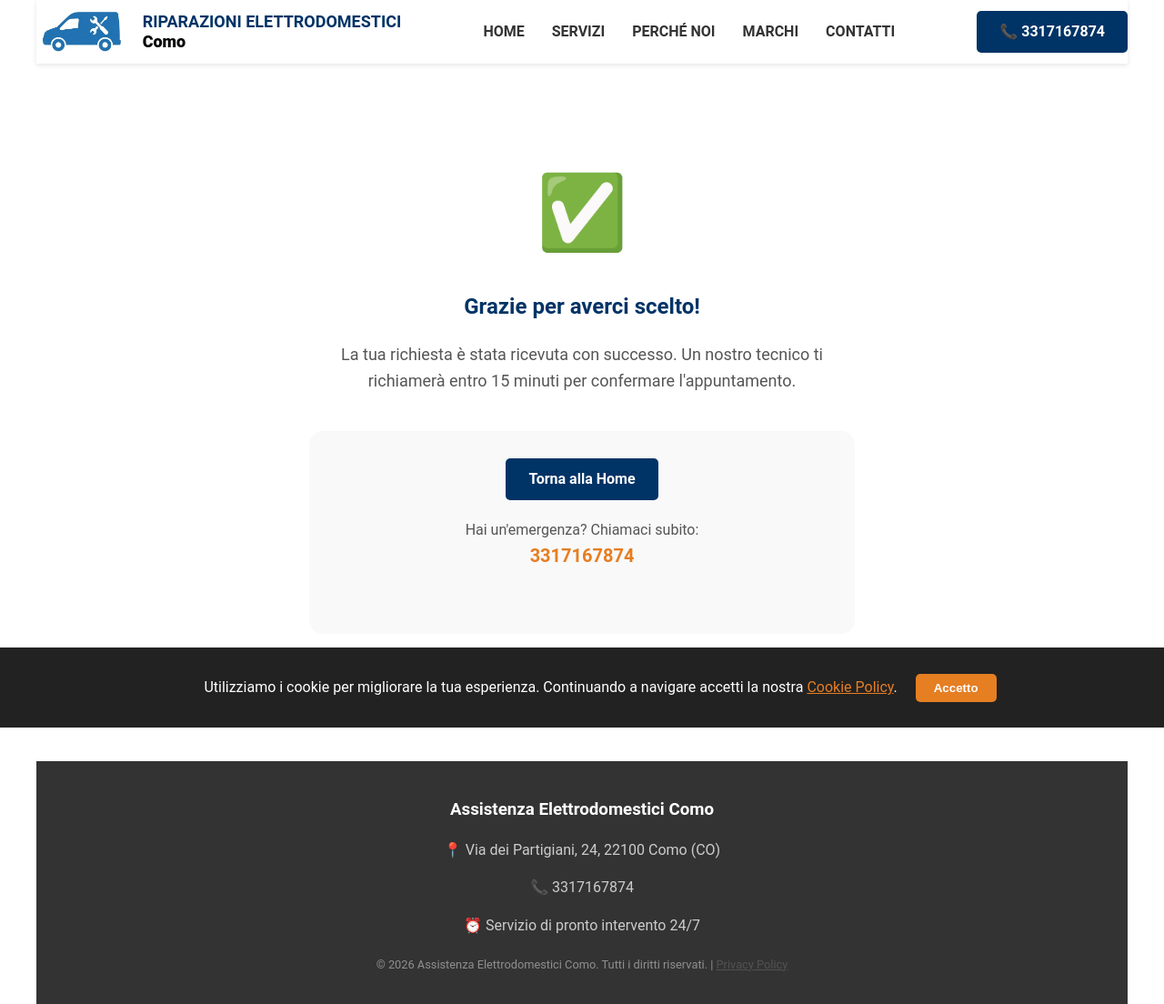
After one commit to alex739291/django-repair-site, a Django app: page /thanks/ in a window 1280 px wide. The commit adds this page. Shown: the whole page at 91% size. Run offline with Django 5.2, Linux system fonts and the light colour scheme.

Commit message:
Change SEO and add thanks.html

```diff
--- a/my_first_site/settings.py
+++ b/my_first_site/settings.py
@@ -23,7 +23,7 @@ BASE_DIR = Path(__file__).resolve().parent.parent
 SECRET_KEY = 'django-insecure-d9)$+bcb%_$w*8jn!$8$sdi-su@ml@t0rxxam8i&p+857(b%2@'
 
 # SECURITY WARNING: don't run with debug turned on in production!
-DEBUG = False
+DEBUG = True
 
 ALLOWED_HOSTS = ['www.tecnicoelettrodomesticicomo.it', '127.0.0.1']
 
--- a/pages/static/pages/style.css
+++ b/pages/static/pages/style.css
@@ -359,28 +359,34 @@ header {
 .brand-detail-section {
   padding: 60px 20px;
   max-width: 1200px;
-    margin: 0 auto; /* Центрируем блок на странице */
+  margin: 0 auto;
+  /* Центрируем блок на странице */
 }
 
 .brand-container {
   display: grid;
-    grid-template-columns: 1fr 1.5fr; /* Картинка занимает 1 часть, текст 1.5 части */
-    gap: 50px; /* Расстояние между картинкой и текстом */
+  grid-template-columns: 1fr 1.5fr;
+  /* Картинка занимает 1 часть, текст 1.5 части */
+  gap: 50px;
+  /* Расстояние между картинкой и текстом */
   align-items: start;
 }
 
 .brand-media img {
   width: 100%;
   height: auto;
-    border-radius: 15px; /* Скругленные углы */
-    box-shadow: 0 10px 30px rgba(0,0,0,0.1); /* Легкая тень */
+  border-radius: 15px;
+  /* Скругленные углы */
+  box-shadow: 0 10px 30px rgba(0, 0, 0, 0.1);
+  /* Легкая тень */
   object-fit: cover;
 }
 
 .brand-info h1 {
   font-size: 2.5rem;
   margin-bottom: 20px;
-    color: #333; /* Или ваш основной цвет */
+  color: #333;
+  /* Или ваш основной цвет */
 }
 
 .brand-text {
@@ -394,7 +400,8 @@ header {
   background-color: #f9f9f9;
   padding: 20px;
   border-radius: 10px;
-    border-left: 5px solid #ff6b6b; /* Акцентная полоска слева */
+  border-left: 5px solid #ff6b6b;
+  /* Акцентная полоска слева */
 }
 
 .action-area p {
@@ -824,6 +831,97 @@ footer {
   cursor: pointer;
   font-weight: bold;
 }
+.thanks-section {
+    padding: 100px 0;
+    text-align: center;
+}
+
+.thanks-container {
+    max-width: 600px;
+    margin: 0 auto;
+}
+
+.thanks-icon {
+    font-size: 80px;
+    margin-bottom: 20px;
+}
+
+.thanks-section h1 {
+    color: #003366;
+    margin-bottom: 20px;
+}
+
+.thanks-section p {
+    font-size: 18px;
+    color: #555;
+    margin-bottom: 40px;
+}
+
+.thanks-actions {
+    background: #f9f9f9;
+    padding: 30px;
+    border-radius: 15px;
+}
+
+.emergency-note {
+    margin-top: 20px;
+    font-size: 16px !important;
+}
+
+.emergency-note a {
+    color: #e67e22;
+    text-decoration: none;
+    font-size: 20px;
+}
+/* =========================================
+   13. ЗОНЫ ОБСЛУЖИВАНИЯ (COVERAGE)
+   ========================================= */
+.coverage-section {
+  padding: 60px 0;
+  background-color: #fff;
+  border-bottom: 1px solid #eee;
+}
+
+.coverage-title {
+  text-align: center;
+  color: #003366;
+  /* Ваш основной синий */
+  margin-bottom: 20px;
+}
+
+.coverage-description {
+  text-align: center;
+  max-width: 800px;
+  margin: 0 auto 40px;
+  color: #666;
+}
+
+.coverage-grid {
+  display: flex;
+  flex-wrap: wrap;
+  justify-content: center;
+  gap: 50px;
+}
+
+.coverage-column {
+  min-width: 250px;
+}
+
+.coverage-subtitle {
+  color: #e67e22;
+  /* Ваш акцентный оранжевый */
+  border-bottom: 2px solid #e67e22;
+  padding-bottom: 8px;
+  margin-bottom: 15px;
+  font-size: 1.2rem;
+}
+
+.coverage-list {
+  list-style: none;
+  padding: 0;
+  line-height: 2.2;
+  color: #444;
+}
 
 /* =========================================
    12. АДАПТИВНОСТЬ (MEDIA QUERIES)
@@ -906,6 +1004,20 @@ footer {
     flex-direction: column;
     text-align: center;
     gap: 10px;
+  }
+
+  .coverage-grid {
+    gap: 30px;
+  }
+
+  .coverage-column {
+    min-width: 100%;
+    text-align: center;
+  }
+
+  .coverage-subtitle {
+    display: inline-block;
+    width: 100%;
   }
 }
 
@@ -1004,7 +1116,8 @@ footer {
 /* Адаптив для телефонов */
 @media (max-width: 768px) {
   .brand-container {
-        grid-template-columns: 1fr; /* Одна колонка */
+    grid-template-columns: 1fr;
+    /* Одна колонка */
     gap: 30px;
   }
 }
--- a/pages/templates/pages/base.html
+++ b/pages/templates/pages/base.html
@@ -6,19 +6,19 @@
     <meta charset="UTF-8">
     <meta name="viewport" content="width=device-width, initial-scale=1.0">
     <meta name="description"
-        content="{% block description %}Assistenza tecnica professionale per lavatrici, frigoriferi e lavastoviglie a Como e provincia. Uscita rapida, prezzi onesti.{% endblock %}">
+        content="{% block description %}Assistenza tecnica professionale per lavatrici,frigoriferi,lavastoviglie,asciugatrici Como e provincia. Uscita rapida, prezzi onesti.{% endblock %}">
     <meta name="keywords"
-        content="riparazione elettrodomestici, como, assistenza lavatrici, tecnico frigo, assistenza asciugatrice">
-    <title>{% block title %}Riparazione Elettrodomestici a Como | HomeRepair{% endblock %}</title>
+        content="assistenza elettrodomestici Como, assistenza lavatrici, tecnico frigo, assistenza asciugatrice">
+    <title>{% block title %}Assistenza Elettrodomestici a Como | HomeRepair{% endblock %}</title>
     <link rel="shortcut icon" type="image/png" href="{% static 'pages/favicon.png' %}" />
 
     <meta property="og:type" content="website">
-    <meta property="og:site_name" content="Riparazioni Elettrodomestici Como">
-    <meta property="og:title" content="{% block og_title %}Riparazione Elettrodomestici a Como{% endblock %}">
+    <meta property="og:site_name" content="Assistenza Elettrodomestici Como">
+    <meta property="og:title" content="{% block og_title %}Assistenza Elettrodomestici a Como{% endblock %}">
     <meta property="og:description"
-        content="{% block og_desc %}Assistenza rapida per lavatrici e frigoriferi. Uscita in giornata!{% endblock %}">
-    <meta property="og:image" content="{% static 'pages/images/hero-bg.jpg' %}">
-    <meta property="og:url" content="https://www.tecnicoelettrodomesticicomo.it/">
+        content="{% block og_desc %}Assistenza rapida per lavatrici, frigoriferi, asciugatrici, lavastoviglie. Uscita in giornata!{% endblock %}">
+    <meta property="og:image" content="{% block og_image %}{% static 'pages/images/logo.png' %}{% endblock %}">
+    <meta property="og:url" content="{% block og_url %}{{ request.build_absolute_uri }}{% endblock %}">
     <link rel="canonical" href="https://www.tecnicoelettrodomesticicomo.it{{ request.path }}">
     <link rel="stylesheet" href="{% static 'pages/style.css' %}">
     <link rel="stylesheet" href="https://cdn.jsdelivr.net/npm/swiper@11/swiper-bundle.min.css" />
@@ -32,7 +32,8 @@
             <div class="header-content">
                 <a href="{% url 'home' %}" style="text-decoration: none;">
                     <div class="logo-container">
-                        <img src="{% static 'pages/images/logo.webp' %}" alt="Logo Riparazioni Elettrodomestici Como" class="logo-icon">
+                        <img src="{% static 'pages/images/logo.webp' %}" alt="Logo Riparazioni Elettrodomestici Como"
+                            class="logo-icon">
                         <div class="logo-text">
                             <span class="brand-name">Riparazioni Elettrodomestici</span>
                             <span class="city-name">Como</span>
@@ -72,7 +73,18 @@
         {% endblock %}
 
         <footer>
-            <p>&copy; 2026 Riparazioni Elettrodomestici Como. Tutti i diritti riservati.</p>
+            <div class="container">
+                <div style="margin-bottom: 20px;">
+                    <h3 style="color: #fff; margin-bottom: 10px;">Assistenza Elettrodomestici Como</h3>
+                    <p>📍 Via dei Partigiani, 24, 22100 Como (CO)</p>
+                    <p>📞 <a href="tel:{{ phone_number }}" style="color: #ccc; text-decoration: none;">{{ phone_number }}</a></p>
+                    <p>⏰ Servizio di pronto intervento 24/7</p>
+                </div>
+                <p style="font-size: 0.8rem; opacity: 0.6;">
+                    &copy; 2026 Assistenza Elettrodomestici Como. Tutti i diritti riservati. |
+                    <a href="{% url 'privacy' %}" style="color: #666;">Privacy Policy</a>
+                </p>
+            </div>
         </footer>
         <div id="cookie-banner" class="cookie-banner">
             <p>Utilizziamo i cookie per migliorare la tua esperienza. Continuando a navigare accetti la nostra <a
--- /dev/null
+++ b/pages/templates/pages/thanks.html
@@ -0,0 +1,20 @@
+{% extends 'pages/base.html' %}
+
+{% block title %}Grazie! Richiesta inviata - AlexRepair{% endblock %}
+
+{% block content %}
+<section class="thanks-section reveal active">
+    <div class="container thanks-container">
+        <div class="thanks-icon">✅</div>
+        <h1>Grazie per averci scelto!</h1>
+        <p>La tua richiesta è stata ricevuta con successo. Un nostro tecnico ti richiamerà entro 15 minuti per confermare l'appuntamento.</p>
+
+        <div class="thanks-actions">
+            <a href="{% url 'home' %}" class="cta-button">Torna alla Home</a>
+            <p class="emergency-note">Hai un'emergenza? Chiamaci subito: <br>
+               <a href="tel:{{ phone_number }}"><strong>{{ phone_number }}</strong></a>
+            </p>
+        </div>
+    </div>
+</section>
+{% endblock %}
--- a/pages/urls.py
+++ b/pages/urls.py
@@ -8,5 +8,6 @@ urlpatterns = [
     path('contact/', views.contact_page, name='contact'),
     path('robots.txt', TemplateView.as_view(template_name='pages/robots.txt', content_type='text/plain')),
     path('privacy/', views.privacy, name='privacy'),
-    path('brand/<slug:slug>/', views.brand_detail, name='brand_detail')
+    path('brand/<slug:slug>/', views.brand_detail, name='brand_detail'),
+    path('thanks/', views.thanks, name='thanks'),
 ]
--- a/pages/views.py
+++ b/pages/views.py
@@ -15,7 +15,8 @@ def home(request):
             send_telegram(message_text)
 
             messages.success(request, 'Grazie! Ti richiameremo entro 15 minuti.')
-            return redirect('home')
+            # ИЗМЕНЕНО: теперь перенаправляем на страницу благодарности
+            return redirect('thanks')
 
     services = Service.objects.all()
     brands = Brand.objects.all()
@@ -34,15 +35,16 @@ def service_detail(request, pk):
         form = OrderForm(request.POST)
 
         if form.is_valid():
-
             order = form.save()
-            message_text = f"🔥 Nuovo contatto dalla Home!\n👤 Nome: {order.name}\n📞 Tel: {order.phone}"
+            # Можно уточнить в сообщении, какая именно услуга заказана
+            message_text = f"🔥 Nuovo contatto per {service.title}!\n👤 Nome: {order.name}\n📞 Tel: {order.phone}"
 
             send_telegram(message_text)
 
             messages.success(request, 'Grazie! La tua richiesta è stata inviata. Ti richiameremo a breve.')
 
-            return redirect('service_detail', pk=pk)
+            # ИЗМЕНЕНО: теперь перенаправляем на страницу благодарности
+            return redirect('thanks')
 
     else:
         form = OrderForm()
@@ -62,18 +64,18 @@ def contact_page(request):
             phone=phone,
             message=message
         )
-        full_text = f"🔥 Новый заказ!\n👤 Имя: {name}\n📞 Тел: {phone}\n📝 Сообщение: {message}"
+        full_text = f"🔥 Новый заказ (страница контактов)!\n👤 Имя: {name}\n📞 Тел: {phone}\n📝 Сообщение: {message}"
         send_telegram(full_text)
         messages.success(request, 'La tua richiesta è stata inviata con successo! Ti richiameremo presto.')
 
-        # 3. Перенаправляем на главную (можно добавить сообщение об успехе)
-        return redirect('home')
+        # ИЗМЕНЕНО: теперь перенаправляем на страницу благодарности
+        return redirect('thanks')
 
     return render(request, 'pages/contact.html')
 
 def send_telegram(message):
-    api_token = '7027717251:AAGhkPZDl8TQcmyCSiEkiMfAt27TFlAZSj8'  # Вставьте ваш длинный токен
-    chat_id = '7429680555'  # Вставьте ваш номер ID
+    api_token = '7027717251:AAGhkPZDl8TQcmyCSiEkiMfAt27TFlAZSj8'
+    chat_id = '7429680555'
 
     url = f'https://api.telegram.org/bot{api_token}/sendMessage'
     data = {'chat_id': chat_id, 'text': message}
@@ -88,11 +90,13 @@ def privacy(request):
 
 
 def brand_detail(request, slug):
-    # Ищем бренд по slug. Если такого нет — выдаст ошибку 404 (Страница не найдена)
     brand = get_object_or_404(Brand, slug=slug)
 
     context = {
         'brand': brand
     }
-    # Обратите внимание: путь к шаблону из вашего скриншота
     return render(request, 'pages/brand_detail.html', context)
+
+# Страница благодарности
+def thanks(request):
+    return render(request, 'pages/thanks.html')
```
Also changed, not shown: pages/templates/pages/brand_detail.html (+8 -0 lines), pages/templates/pages/index.html (+38 -1 lines), pages/templates/pages/service_detail.html (+6 -2 lines). Lines whose indentation alone changed are shown as unchanged.
